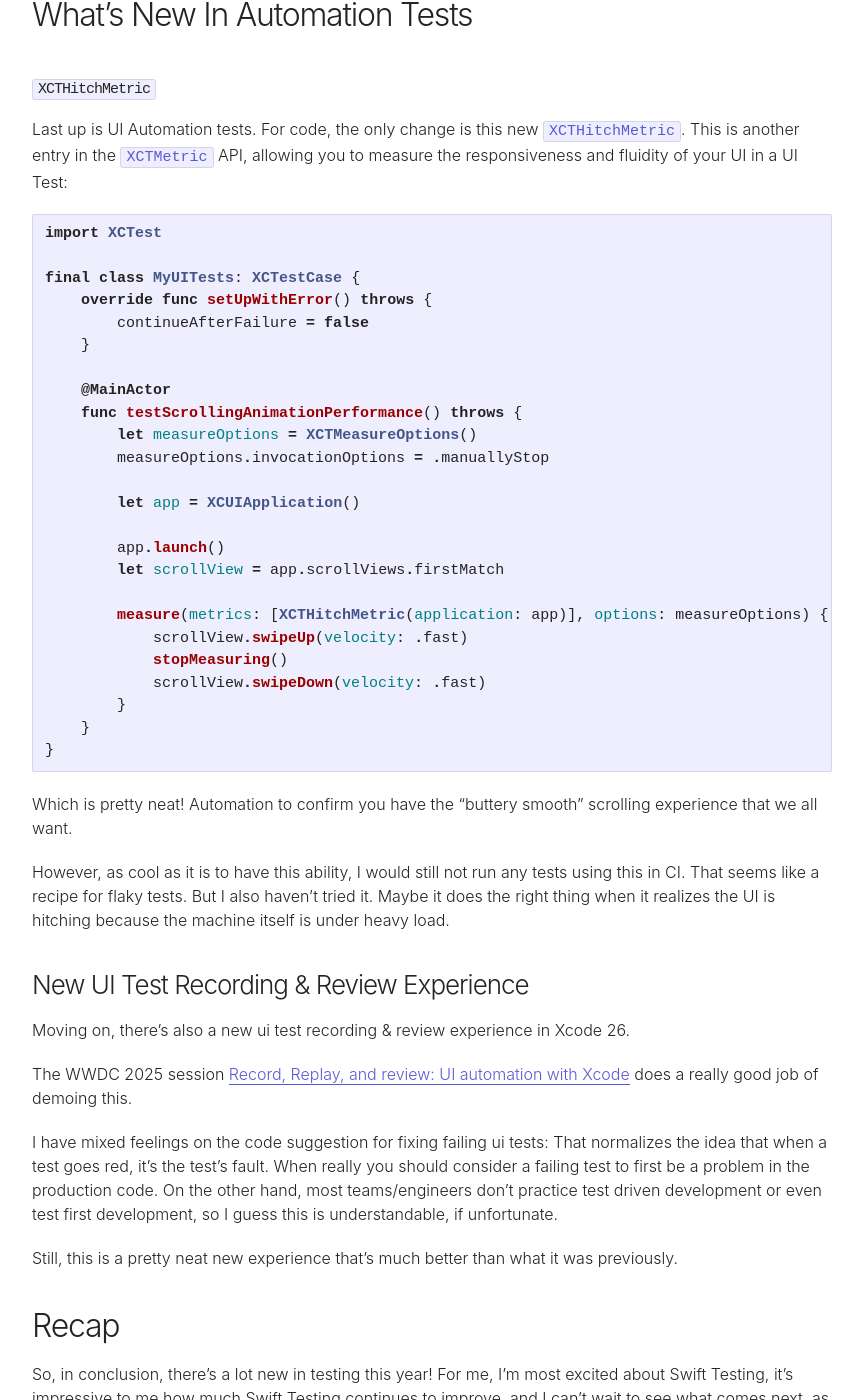
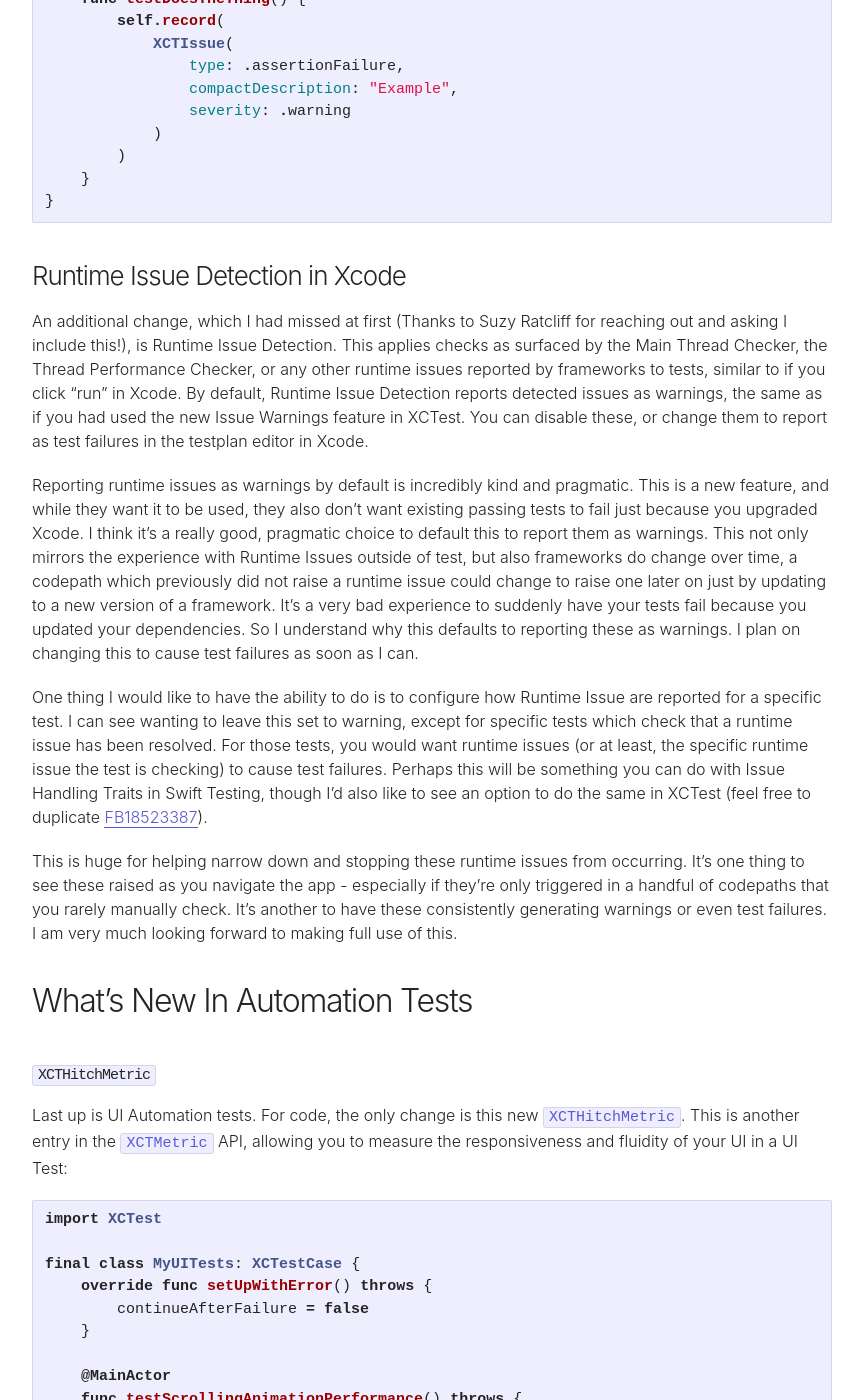
Before and after one commit to younata/younata.github.io, a Jekyll site: the page built from _posts/2025-06-26-whats-new-in-testing-swift-6-2.md, in a window 1280 px wide and 1400 px high, scrolled down 10220 px. Shown: the whole window, without its empty margins (208-1071 px from the left). Built offline with Jekyll 4.4.1, drawn with Linux system fonts in a browser that asks for light colours; some of the changed text lies outside the part shown.

Commit message:
What's New In Testing in Swift 6.2, add a section on Runtime Issue Detection, which is huge and I can't believe I missed it.

````diff
--- a/_config.yml
+++ b/_config.yml
@@ -1,6 +1,6 @@
 # Site settings
 title: Rachel Brindle
-description: "Pilot. Software Engineer. Building an Electric Airplane"
+description: "Software Engineer. Maker. Pilot."
 baseurl: ""
 url: "https://rachelbrindle.com"
 github_username: younata
--- a/_posts/2025-06-26-whats-new-in-testing-swift-6-2.md
+++ b/_posts/2025-06-26-whats-new-in-testing-swift-6-2.md
@@ -4,6 +4,13 @@ title: What's new in Testing, 2025 Edition
 date: 2025-06-26
 tags: swift, tdd, testing, xctest, xcode
 ---
+
+<div class="aside">
+<b>Edit History</b>
+<br />
+2025-06-30: Added notes on the new Runtime Issue Detection feature in Xcode. Which I had completely missed when I first wrote the talk this was based on. Thanks to Suzy Ratcliff for asking that I include notes on this.<br />
+2025-06-30: Issue Handling Traits is now a proposal under active review. This happened prior to me publishing this post, though after the original talk was given.
+</div>
 
 <div class="aside">
 <b>Note</b>
@@ -316,7 +323,7 @@ I think these are going to be really useful, especially when combined with Test
 }
 ```
 
-I don't expect Issue Handling Traits to make it into Swift 6.2.
+It seems like Issue Handling Traits may make it into Swift 6.2, but it's too early to tell at this point.
 
 ### Polling Confirmations
 
@@ -340,7 +347,9 @@ Polling Confirmations is the first part of extending the confirmation api to sup
 
 I don't expect Polling Confirmations to make it into Swift 6.2.
 
-## What's New in XCTest
+## What's New in XCTest & Testing in Xcode
+
+### Issue Warnings in XCTest
 
 There's not too much new in raw XCTest. The only change I'm aware of is support for reporting non-failing issues.
 
@@ -363,6 +372,16 @@ final class MyTestCase: XCTestCase {
     }
 }
 ```
+
+### Runtime Issue Detection in Xcode
+
+An additional change, which I had missed at first (Thanks to Suzy Ratcliff for reaching out and asking I include this!), is Runtime Issue Detection. This applies checks as surfaced by the Main Thread Checker, the Thread Performance Checker, or any other runtime issues reported by frameworks to tests, similar to if you click "run" in Xcode. By default, Runtime Issue Detection reports detected issues as warnings, the same as if you had used the new Issue Warnings feature in XCTest. You can disable these, or change them to report as test failures in the testplan editor in Xcode.
+
+Reporting runtime issues as warnings by default is incredibly kind and pragmatic. This is a new feature, and while they want it to be used, they also don't want existing passing tests to fail just because you upgraded Xcode. I think it's a really good, pragmatic choice to default this to report them as warnings. This not only mirrors the experience with Runtime Issues outside of test, but also frameworks do change over time, a codepath which previously did not raise a runtime issue could change to raise one later on just by updating to a new version of a framework. It's a very bad experience to suddenly have your tests fail because you updated your dependencies. So I understand why this defaults to reporting these as warnings. I plan on changing this to cause test failures as soon as I can.
+
+One thing I would like to have the ability to do is to configure how Runtime Issue are reported for a specific test. I can see wanting to leave this set to warning, except for specific tests which check that a runtime issue has been resolved. For those tests, you would want runtime issues (or at least, the specific runtime issue the test is checking) to cause test failures. Perhaps this will be something you can do with Issue Handling Traits in Swift Testing, though I'd also like to see an option to do the same in XCTest (feel free to duplicate [FB18523387](https://openradar.appspot.com/FB18523387)).
+
+This is huge for helping narrow down and stopping these runtime issues from occurring. It's one thing to see these raised as you navigate the app - especially if they're only triggered in a handful of codepaths that you rarely manually check. It's another to have these consistently generating warnings or even test failures. I am very much looking forward to making full use of this.
 
 ## What's New In Automation Tests
 
````
Also changed, not shown: other parts of _posts/2025-06-26-whats-new-in-testing-swift-6-2.md (+2 -2 lines).
